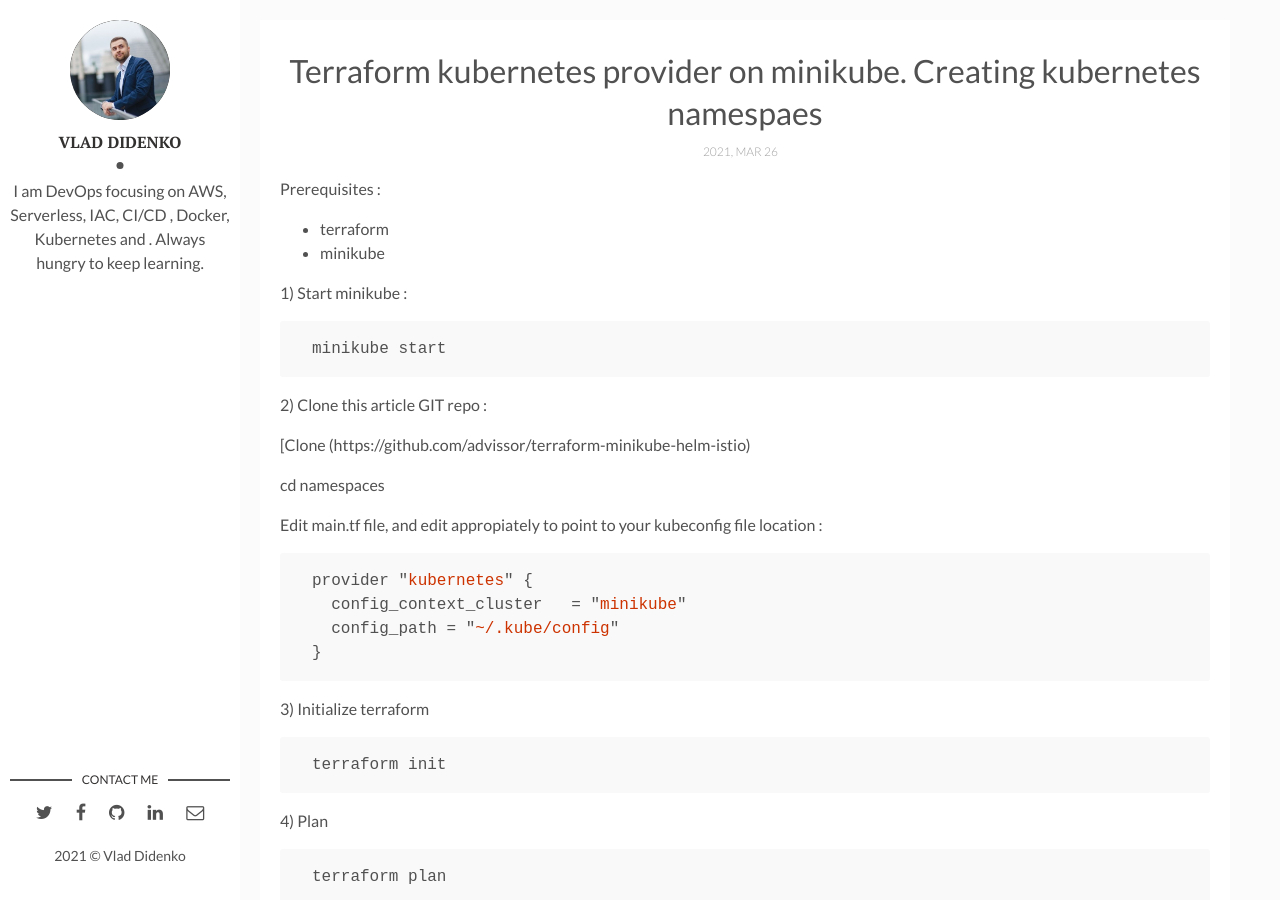
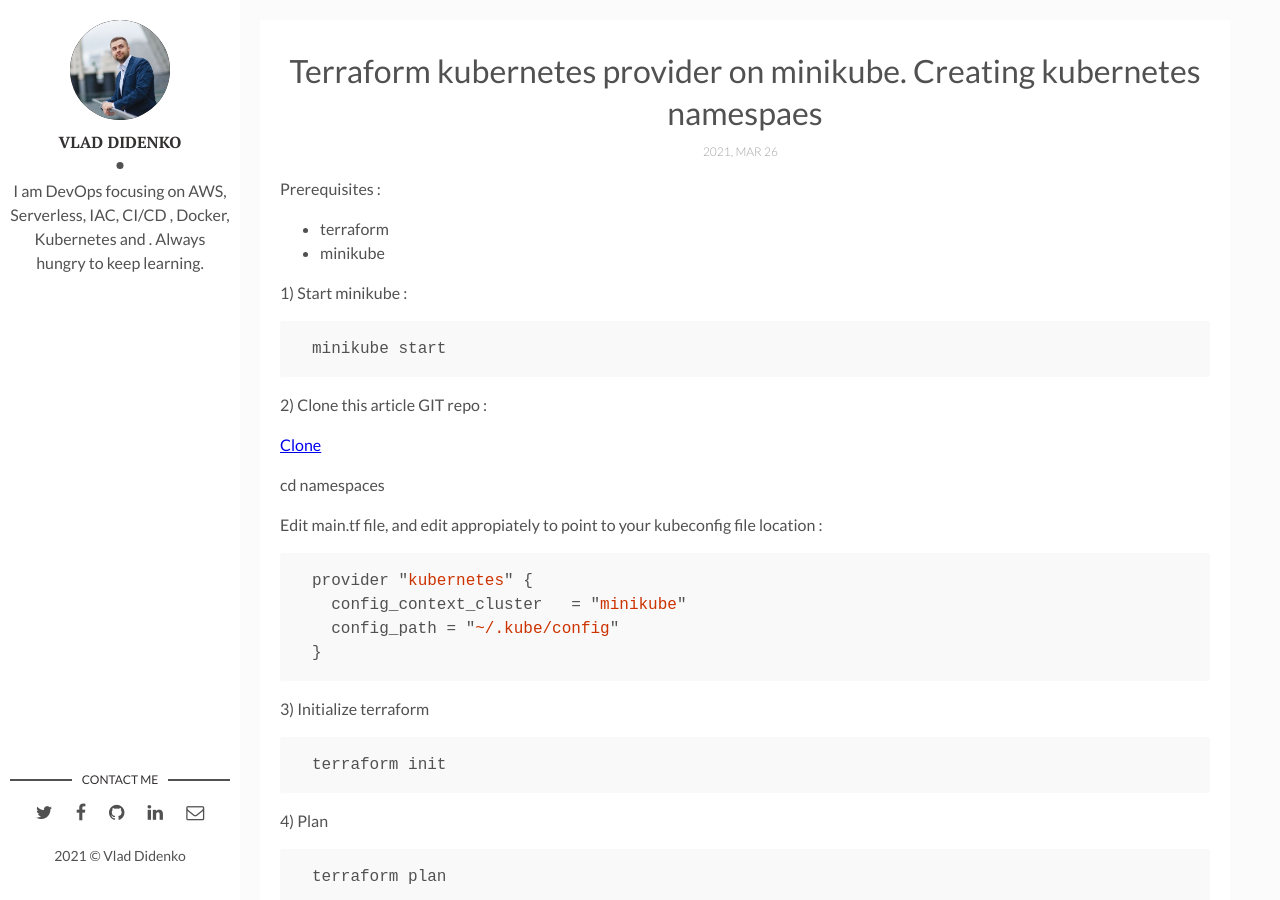
Before and after one commit to advissor/advissor.github.io, a Jekyll site: the page built from _posts/2021-04-16-terraform-with-minukube.markdown, in a window 1280 px wide and 900 px high. Built offline with Jekyll 4.4.1, drawn with Linux system fonts in a browser that asks for light colours; comment, search, counter and statistics services are not loaded.

```diff
--- a/_posts/2021-04-16-terraform-with-minukube.markdown
+++ b/_posts/2021-04-16-terraform-with-minukube.markdown
@@ -19,7 +19,7 @@ minikube start
 
 2) Clone this article GIT repo :
 
-[Clone (https://github.com/advissor/terraform-minikube-helm-istio)
+[Clone](https://github.com/advissor/terraform-minikube-helm-istio)
 
 cd namespaces
 
```
